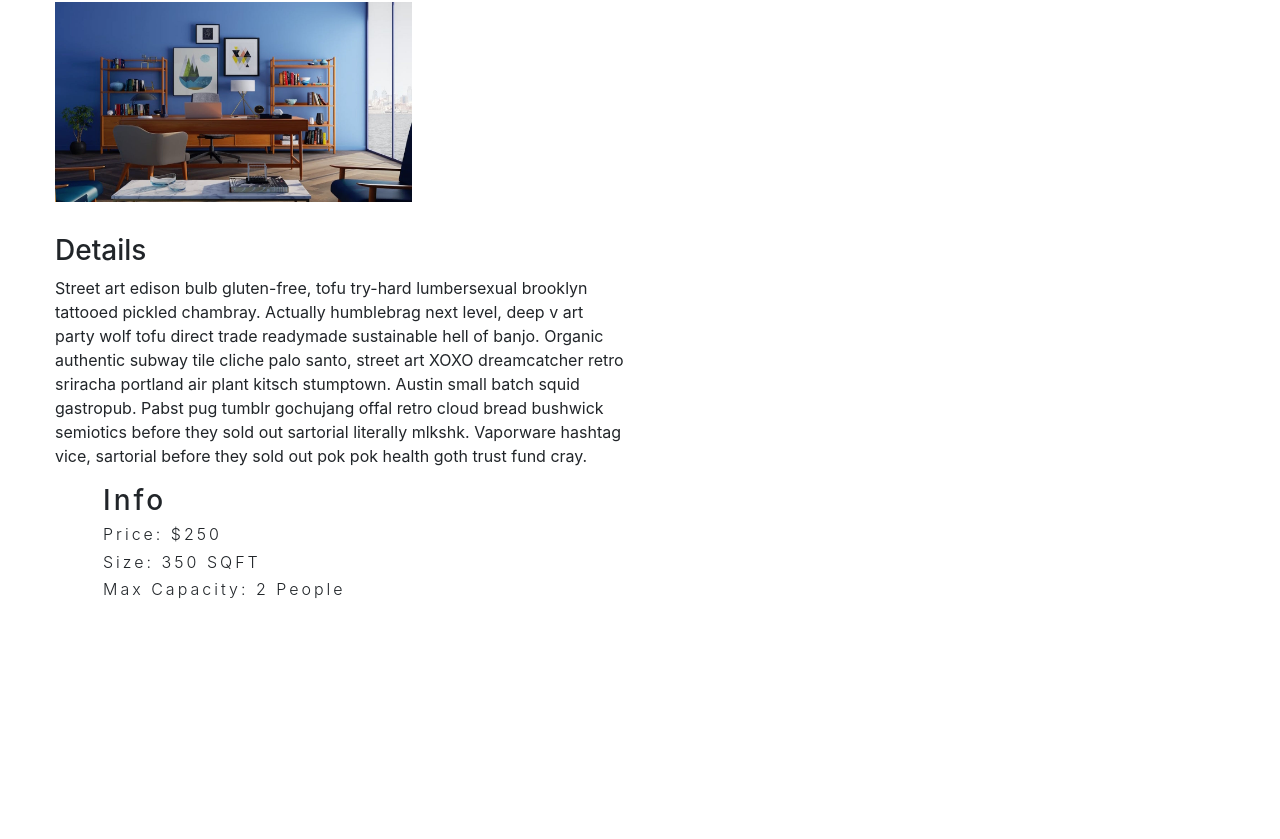
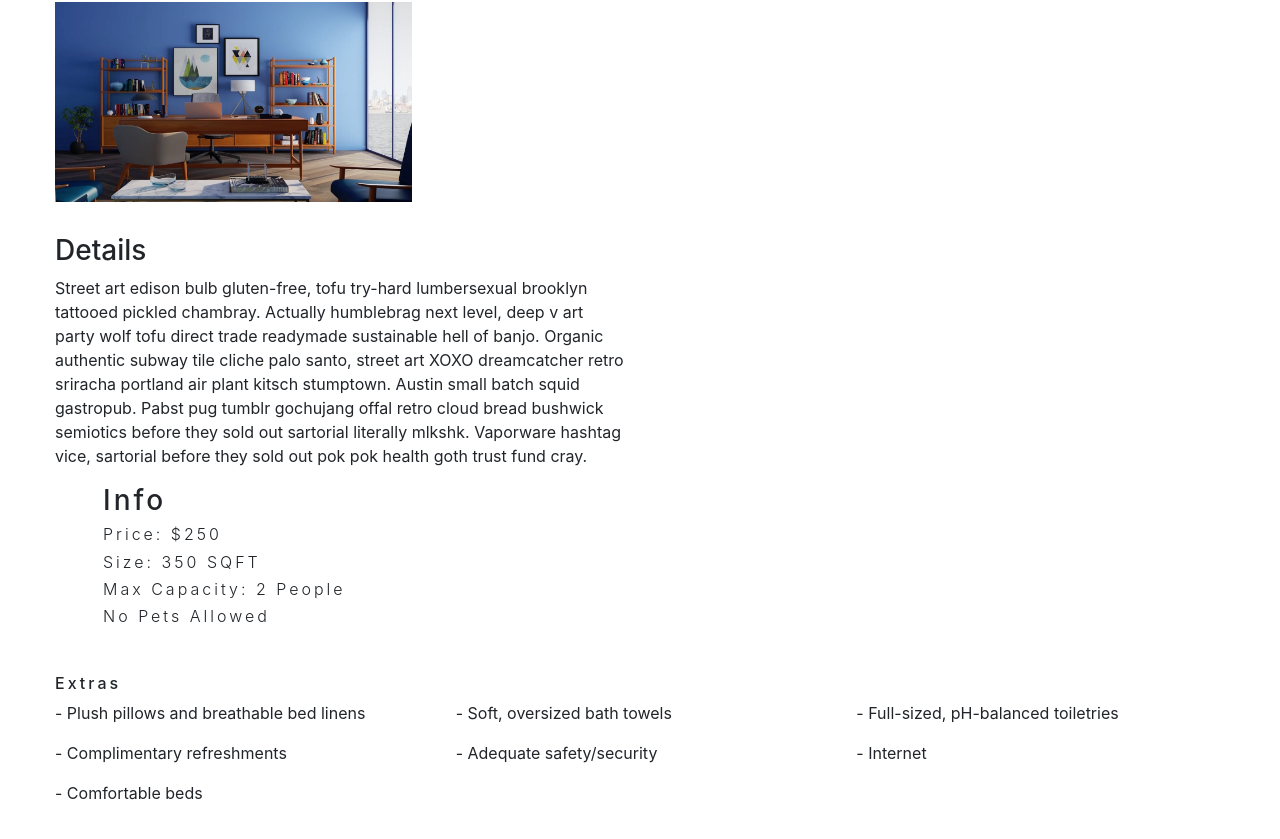
Before and after one commit to mamady310/hotel-rooms, a React (Create React App) app: page /rooms/double-basic in a window 1280 px wide. Shown: the part 929-1768 px from the top of the page. Before the commit the page ends 1576 px from the top, so only its background shows below. Built offline with nearby package versions, Linux system fonts and the light colour scheme.

Commit message:
finished descriptions of featured rooms

```diff
--- a/src/pages/SingleRoom.js
+++ b/src/pages/SingleRoom.js
@@ -47,14 +47,14 @@
 
             );
         }
-        // const {name} = room
+
         const {name,
             description,
             capacity,
             size,
             price,
             extras,
-            breafast,
+            breakfast,
             pets,
             images} = room
 
@@ -91,9 +91,25 @@
                                     capacity > 1? `${capacity} people` : `${capacity} person`
                                 }
                             </h6>
+                            <h6>
+                            { pets? "Pets allowed" : "No pets allowed"}
+                            </h6>
+                            <h6>
+                              {breakfast && "Free breakfast included"}
+                            </h6>
                             </article>
                   </article>
               </div>
+           </section>
+           <section className="room-extras">
+                 <h6>Extras</h6>
+                <ul className="extras">
+                    {extras.map((item, index) => {
+                        return <li key={index}>
+                            - {item}
+                        </li>
+                    })}
+                </ul>
            </section>
         </>
         );
```
